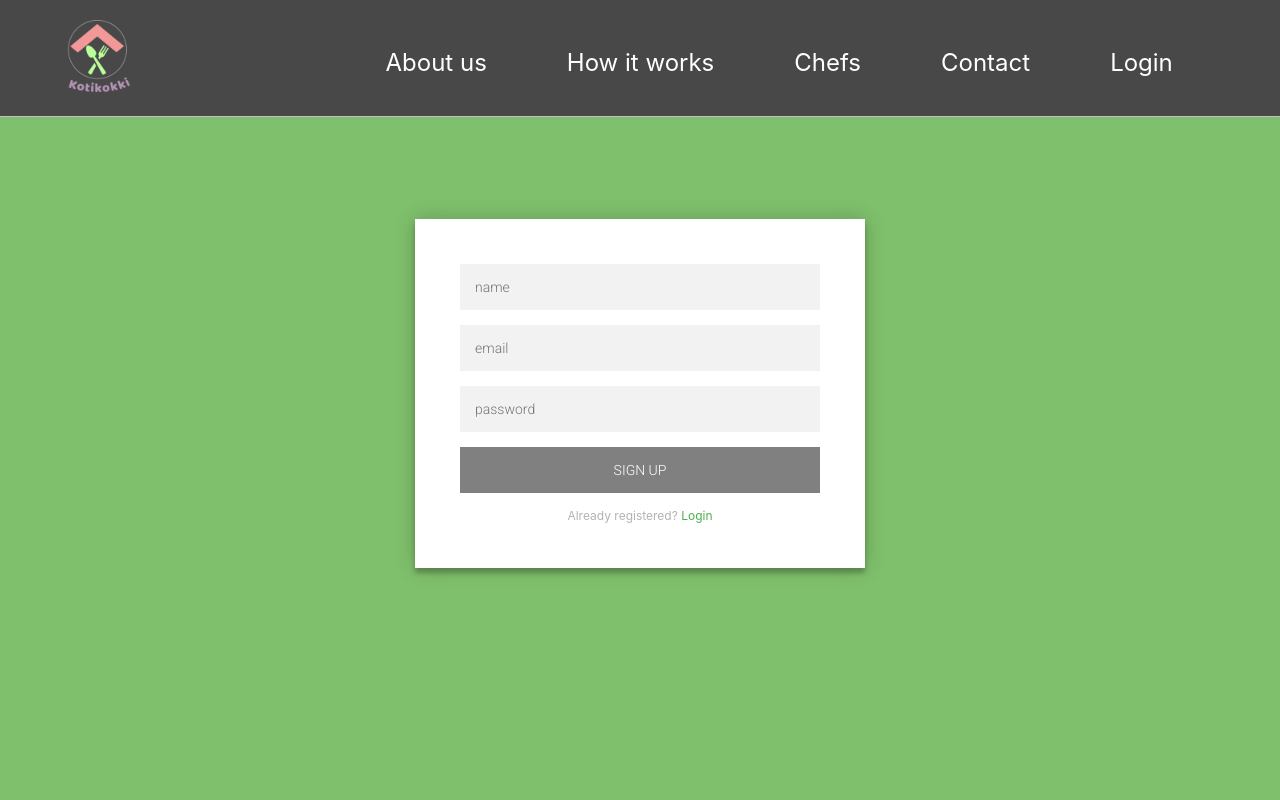
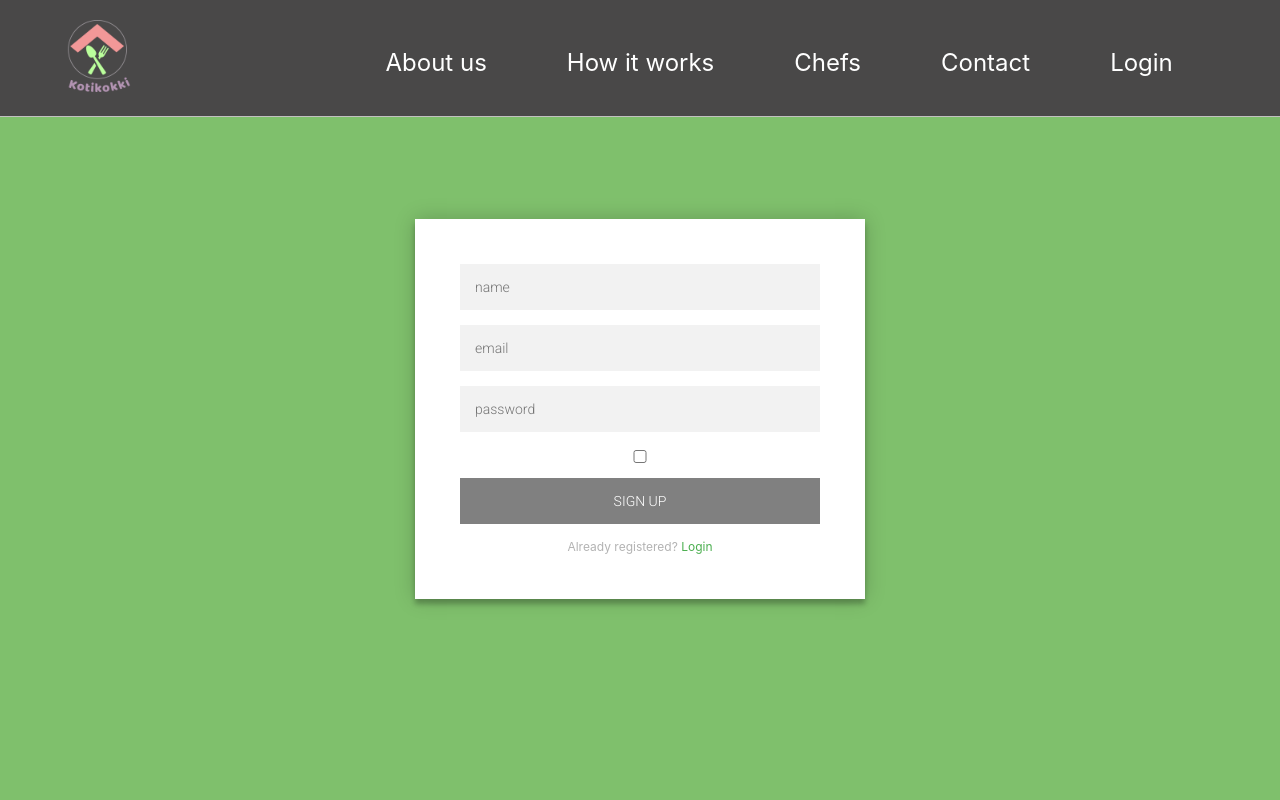
Before and after one commit to heihazy/kotikokki-frontend, a React (Create React App) app: page /signup in a window 1280 px wide. Shown: the top 800 px of the page. Built offline with nearby package versions, Linux system fonts and the light colour scheme.

Commit message:
adding shop page

```diff
--- a/src/Pages/Chefs/Chefs.js
+++ b/src/Pages/Chefs/Chefs.js
@@ -8,7 +8,7 @@ const Chefs = () => {
   useEffect(() => {
     const getChefs = async () => {
       const result = await fetch(
-        "https://kotikokki.herokuapp.com/api/v1/users",
+        "https://kotikokki.herokuapp.com/api/v1/users/chefs",
         {
           headers: {
             "Content-Type": "application/json",
--- a/src/Pages/SignupPage/SignupPage.js
+++ b/src/Pages/SignupPage/SignupPage.js
@@ -7,13 +7,14 @@ const SignupPage = () => {
   const [email, setEmail] = useState("");
   const [password, setPassword] = useState("");
   const [name, setName] = useState("");
+  const [isChef, setIsChef]=useState(false);
   const history = useHistory();
 
   const handleSubmit = async (event) => {
     event.preventDefault();
     const form = document.querySelector("form");
     if (form.checkValidity()) {
-      Signup(email, password, name, history);
+      Signup(email, password, name, history, isChef);
     } else {
       form.reportValidity();
     }
@@ -48,6 +49,11 @@ const SignupPage = () => {
             onChange={(e) => setPassword(e.target.value)}
             minLength="4"
           />
+          <div className="check-chef">
+          <input type="checkbox" checked={isChef} onChange={()=>setIsChef(!isChef)}/>
+          <label htmlFor="I am a homecook"/>
+          </div>
+
           <button
             type="submit"
             onClick={handleSubmit}
```
Also changed, not shown: src/Pages/ShopPage/ShopPage.css (added), src/Pages/ShopPage/ShopPage.js (added).
